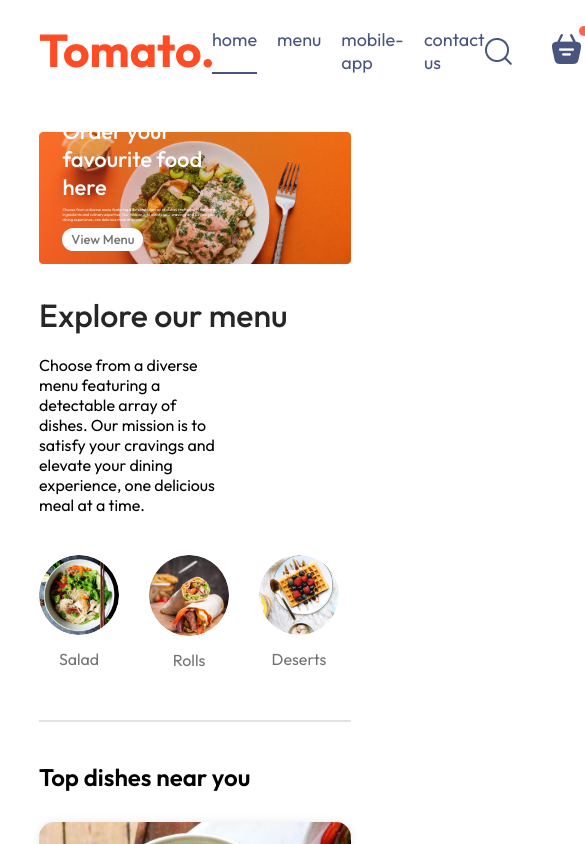
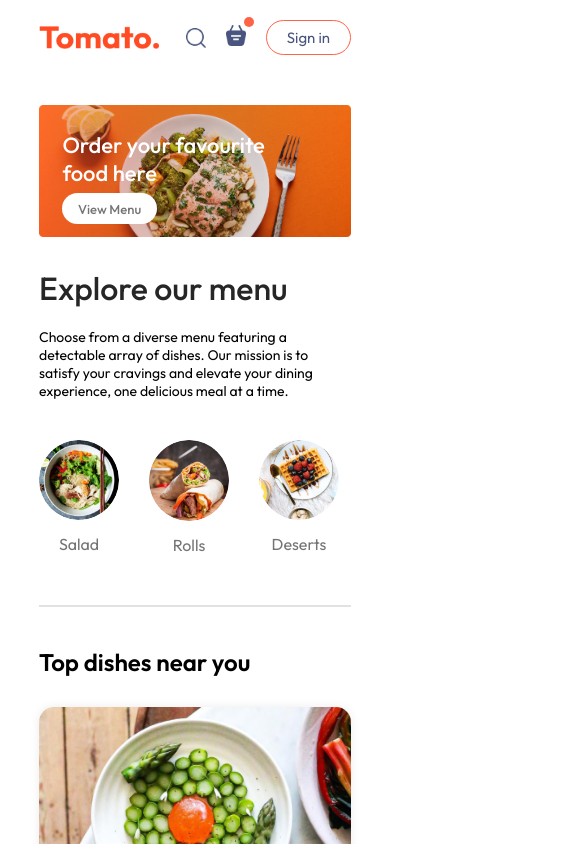
Before and after one commit to jakariahossain24/Food-Delivery-System, a React (Vite) app in the folder frontend/: page / in a window 390 px wide. Shown: the top 844 px of the page, 585 px wide, since content can reach past the window. Built offline with nearby package versions, Linux system fonts and the light colour scheme.

Commit message:
media query added al of componenets

```diff
--- /dev/null
+++ b/frontend/src/components/AppDownload/AppDownload.css
@@ -0,0 +1,22 @@
+.app-download{
+    margin: auto auto;
+    margin-top: 100px;
+    font-size: max(3vw,20px);
+    text-align: center;
+    font-weight: 500;
+}
+.app-download-platforms{
+    display: flex;
+    justify-content: center;
+    gap: max(2vw,10px);
+    margin-top: 40px;
+}
+.app-download-platforms img{
+    width: max(30vw,120px);
+    max-width: 180px;
+    transition: 0.5s;
+    cursor: pointer;
+}
+.app-download-platforms img:hover{
+    transform: scale(1.05);
+}
--- /dev/null
+++ b/frontend/src/components/AppDownload/AppDownload.jsx
@@ -0,0 +1,18 @@
+import React from 'react'
+import './AppDownload.css'
+import {assets} from '../../assets/assets'
+const AppDownload = () => {
+  return (
+    <>
+    <div className='app-download' id='app-download'>
+      <p>For Better Exprience Download <br/>Tomato App</p>
+      <div className="app-download-platforms">
+        <img src={assets.play_store} alt="" />
+        <img src={assets.app_store} alt="" />
+      </div>
+    </div>
+    </>
+  )
+}
+
+export default AppDownload
--- a/frontend/src/components/ExploreMenu/ExploreMenu.css
+++ b/frontend/src/components/ExploreMenu/ExploreMenu.css
@@ -46,3 +46,9 @@
     border: 4px solid tomato;
     padding: 2px;
 }
+@media (max-width:1050px) {
+    .explore-menu-text{
+        max-width: 100%;
+        font-size: 14px;
+    }
+}
--- a/frontend/src/components/Header/Header.css
+++ b/frontend/src/components/Header/Header.css
@@ -34,3 +34,19 @@
     font-size: max(1vw,13px);
     border-radius: 50px;
 }
+@media (max-width:1050px) {
+    .header-contents{
+        max-width: 45%;
+    }
+}
+@media (max-width:750px) {
+    .header-contents{
+        max-width: 65%;
+    }
+    .header-contents p{
+        display: none;
+    }
+    .header-contents button{
+        padding: 2vw 4vw;
+    }
+}
--- a/frontend/src/components/Navbar/Navbar.css
+++ b/frontend/src/components/Navbar/Navbar.css
@@ -49,3 +49,45 @@
     top: -8px;
     right: -8px;
 }
+@media (max-width:1050px) {
+    .navbar .logo{
+        width: 140px;
+    }
+    .navbar-menu{
+        gap: 20px;
+        font-size: 17px;
+    }
+    .navbar-right{
+        gap: 30px;
+    }
+    .navbar-right img{
+        width: 22px;
+    }
+    .navbar-right button{
+        padding: 8px 25px;
+    }
+}
+@media (max-width:900px) {
+    .navbar .logo{
+        width: 120px;
+    }
+    .navbar-menu{
+        gap: 15px;
+        font-size: 16px;
+    }
+    .navbar-right{
+        gap: 20px;
+    }
+    .navbar-right img{
+        width: 20px;
+    }
+    .navbar-right button{
+        padding: 7px 20px;
+        font-size: 15px;
+    }
+}
+@media (max-width:750px) {
+    .navbar-menu{
+        display: none;
+    }
+}
--- a/frontend/src/components/Navbar/Navbar.jsx
+++ b/frontend/src/components/Navbar/Navbar.jsx
@@ -1,7 +1,7 @@
 import React, { useState } from 'react'
 import './Navbar.css'
 import { assets } from '../../assets/assets';
-
+import {Link} from 'react-router-dom';
 const Navbar = () => {
     const [menu, setMenu]=useState("home");
   return (
@@ -9,10 +9,10 @@
     <div className='navbar'>
     <img src={assets.logo} alt="" className="logo" />
     <ul className="navbar-menu">
-        <li onClick={() => setMenu("home")} className={menu==="home"?"active":""}>home</li>
-        <li onClick={() => setMenu("menu")} className={menu==="menu"?"active":""}>menu</li>
-        <li onClick={() => setMenu("mobile-app")} className={menu==="mobile-app"?"active":""}>mobile-app</li>
-        <li onClick={() => setMenu("contact-us")} className={menu==="contact-us"?"active":""}>contact us</li>
+        <Link to='/' onClick={() => setMenu("home")} className={menu==="home"?"active":""}>home</Link>
+        <a href='#explore-menu' onClick={() => setMenu("menu")} className={menu==="menu"?"active":""}>menu</a>
+        <a href='#app-download' onClick={() => setMenu("mobile-app")} className={menu==="mobile-app"?"active":""}>mobile-app</a>
+        <a href='#footer' onClick={() => setMenu("contact-us")} className={menu==="contact-us"?"active":""}>contact us</a>
     </ul>
     <div className="navbar-right">
         <img src={assets.search_icon} alt="" />
--- a/frontend/src/pages/Home/Home.jsx
+++ b/frontend/src/pages/Home/Home.jsx
@@ -3,6 +3,7 @@
 import Header from '../../components/Header/Header';
 import ExploreMenu from '../../components/ExploreMenu/ExploreMenu';
 import FoodDisplay from '../../components/FoodDisplay/FoodDisplay';
+import AppDownload from '../../components/AppDownload/AppDownload';
 
 const Home = () => {
     const [category,setCategory]=useState("All");
@@ -11,6 +12,7 @@
        <Header/>
        <ExploreMenu category={category} setCategory={setCategory}/>
        <FoodDisplay category={category}/>
+       <AppDownload/>
     </div>
   )
 }
```
